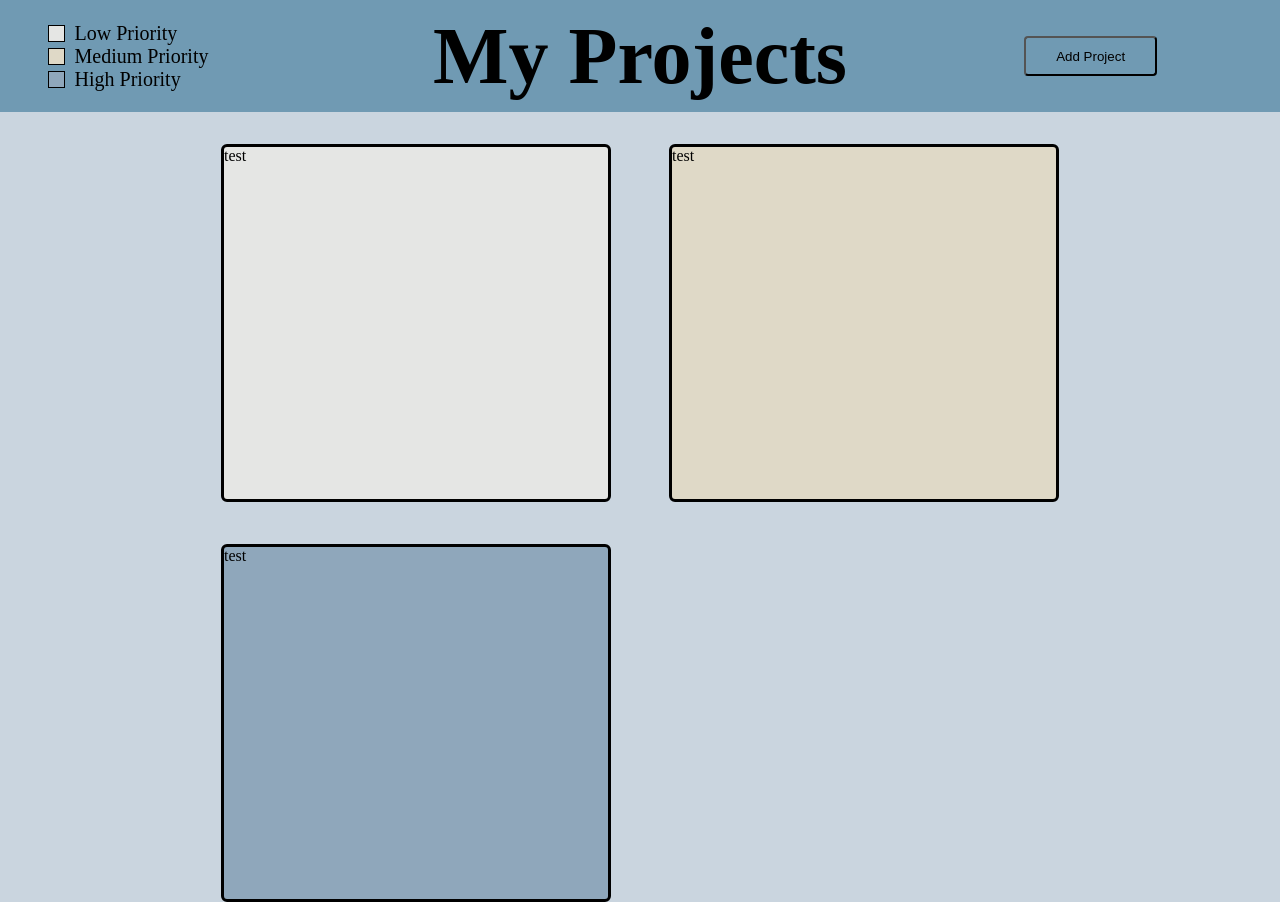
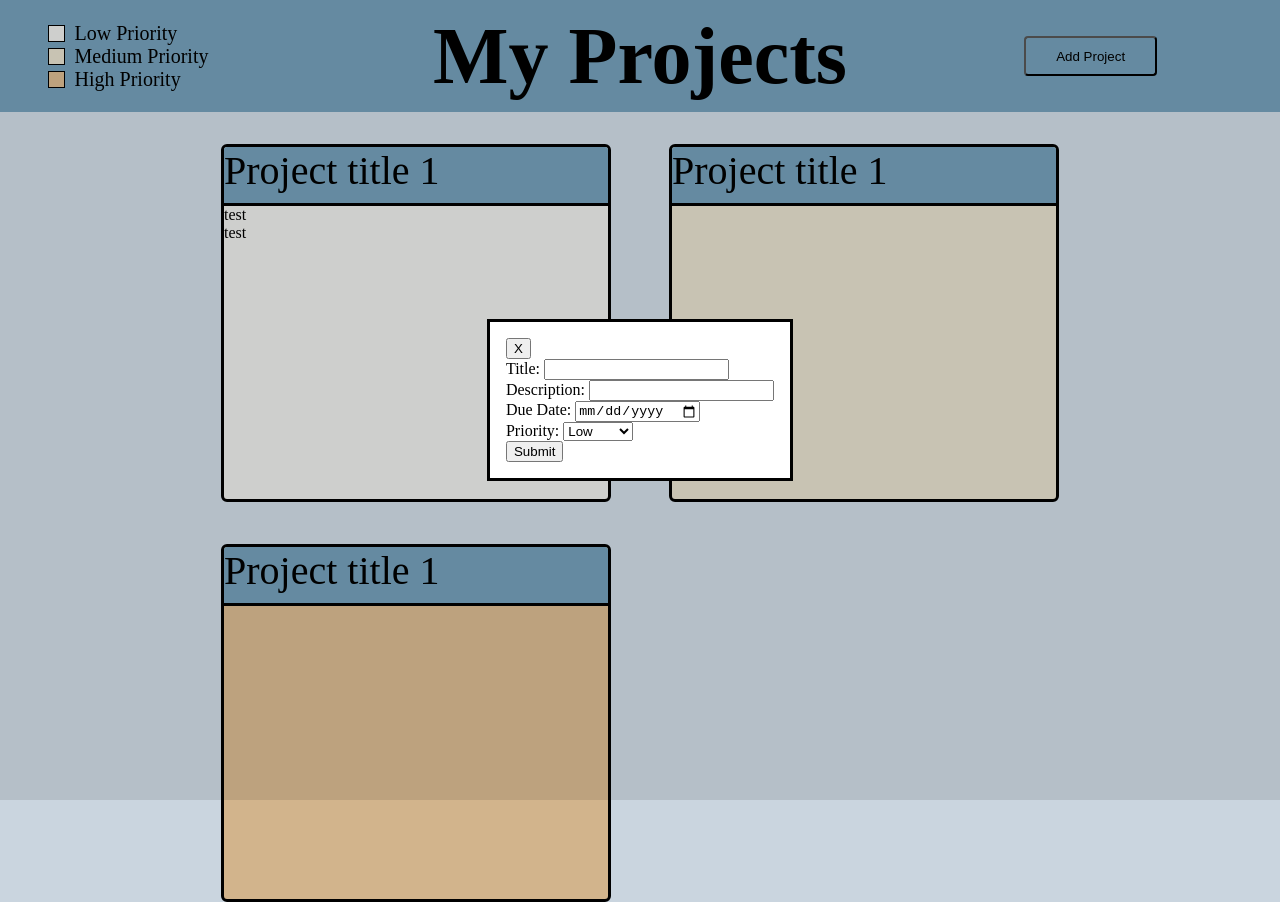
Before and after one commit to gerby876/TOP_todo, a website built with webpack: page src/template.html in a window 1280 px wide. Both pictures are taken after a click on the button "Add Project". Built offline with nearby package versions, Linux system fonts and the light colour scheme.

Commit message:
Work on add project button functionality style project cards

```diff
--- a/src/index.js
+++ b/src/index.js
@@ -1 +1,12 @@
 import "./style.css"
+
+const addproject = (function() {
+    const dialog = document.querySelector("dialog");
+    dialog.showModal();
+});
+
+const button = document.querySelector(".addp");
+
+button.addEventListener("click", () => {
+    addproject();
+});
--- a/src/style.css
+++ b/src/style.css
@@ -18,7 +18,7 @@ body{
     background-color: #709ab3;
 }
 
-.test{
+.keybracket{
     display: flex;
 }
 
@@ -38,7 +38,7 @@ body{
     justify-self: center;
 }
 
-.title{
+.headtitle{
     grid-column-start: 2;
     grid-column-end: 5;
     justify-self: center;
@@ -72,6 +72,12 @@ body{
     width: 24em;
     border-radius: 6px;
     justify-self: center;
+    overflow: auto;
+    overflow-wrap: break-word;
+}
+
+.test{
+    height: 18px;
 }
 
 .low{
@@ -83,5 +89,16 @@ body{
 }
 
 .high{
-    background-color: #8fa7bb;
+    background-color: #d2b48c;
 }
+
+.title{
+    font-size: 2.5em;
+    justify-self: center;
+    position: sticky;
+    top: 0;
+    background-color: #709ab3;
+    width: 100%;
+    height: 1.4em;
+    border-bottom: solid;
+}
--- a/src/template.html
+++ b/src/template.html
@@ -8,27 +8,54 @@
 <body>
     <div class="top">
         <div class="key">
-            <div class="test">
+            <div class="keybracket">
                 <div class="low" id="keyb"></div>
                 Low Priority
             </div>
-            <div class="test">
+            <div class="keybracket">
                 <div class="mid" id="keyb"></div>
                 Medium Priority
             </div>
-            <div class="test">
+            <div class="keybracket">
                 <div class="high" id="keyb"></div>
                 High Priority
             </div>
         </div>
-        <div class="title">My Projects</div>
+        <div class="headtitle">My Projects</div>
         <button class="addp">Add Project</button>
     </div>
     <div class="holder">
-        <div class="low" id="project">test</div>
-        <div class="mid" id="project">test</div>
-        <div class="high" id="project">test</div>
+        <div class="low" id="project">
+            <div class="title">Project title 1</div>
+            <div>test</div>
+            <div>test</div>
+
+        </div>
+        <div class="mid" id="project">
+            <div class="title">Project title 1</div>
+
+        </div>
+        <div class="high" id="project">
+            <div class="title">Project title 1</div>
+
+
+        </div>
 
     </div>
+
+    <dialog>
+        <button class="close"> X </button>
+        <div>Title: <input id="projecttitle" type="text"></div>
+        <div>Description: <input id="projectdesc" type="text"></div>
+        <div>Due Date: <input id="projectdue" type="date"></div>
+        <div>Priority:
+            <select id="projectprio">
+                <option value="low"> Low </option>
+                <option value="mid"> Medium </option>
+                <option value="high"> High </option>
+            </select>
+        </div>
+        <button class="submit">Submit</button>
+    </dialog>
 </body>
 </html>
```
